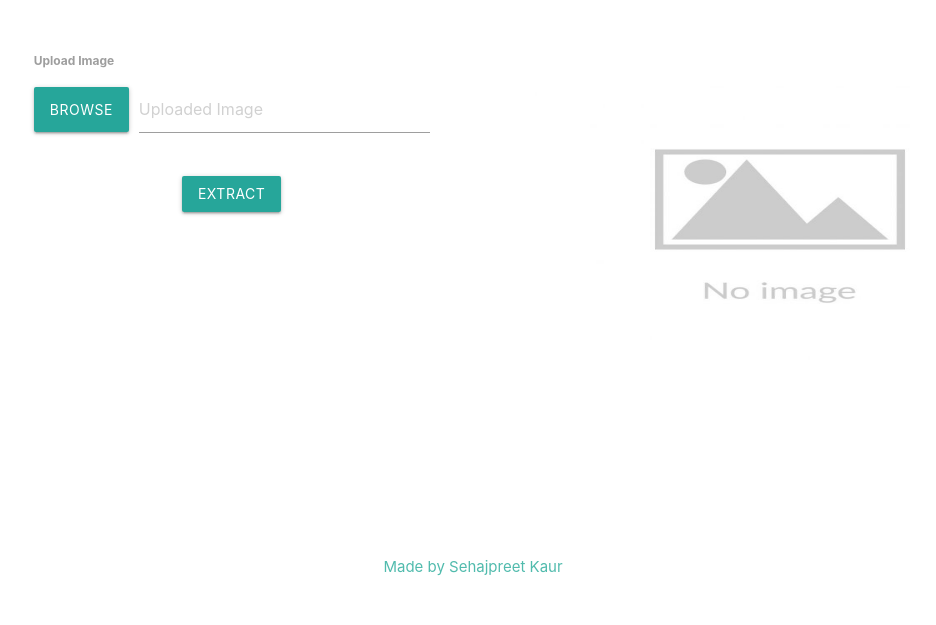
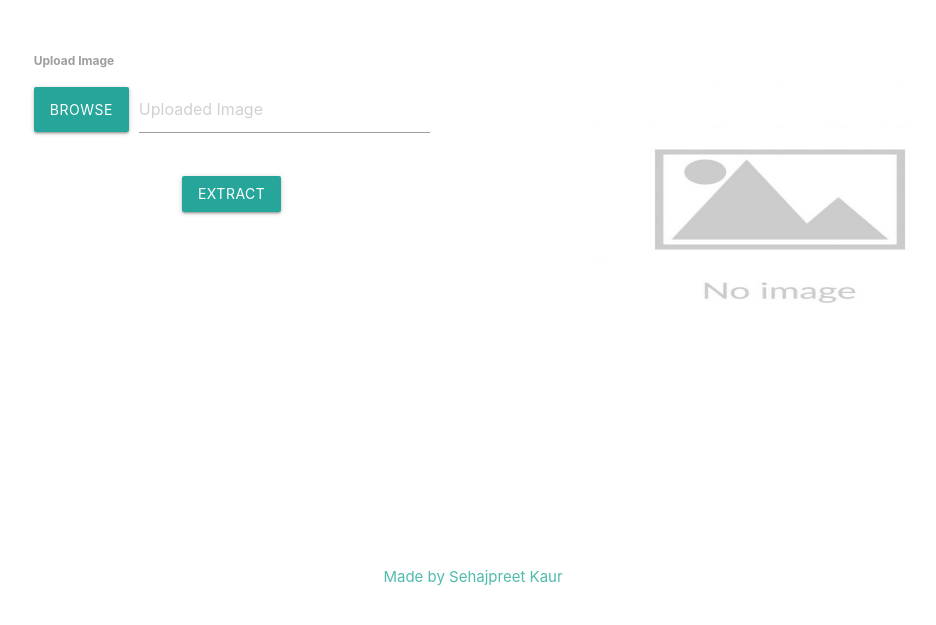
Before and after one commit to sehajmander12/TextExtraction, a Flask app: page / in a window 1280 px wide. Shown: the part 80-705 px from the top of the page, without its empty margins (167-1103 px from the left). Run offline with Flask 2, Linux system fonts and the light colour scheme; some libraries are stand-ins or nearby versions.

Commit message:
Update index.html

```diff
--- a/app/templates/index.html
+++ b/app/templates/index.html
@@ -96,7 +96,7 @@
   </script>
   <div class="row" >
     <div class="col-md-2" >
-      <div style="text-align:center; margin-top: 150px">
+      <div style="text-align:center; margin-top: 160px">
         <font color="#51BBAD">Made by Sehajpreet Kaur
       </div>
     </div>
```
